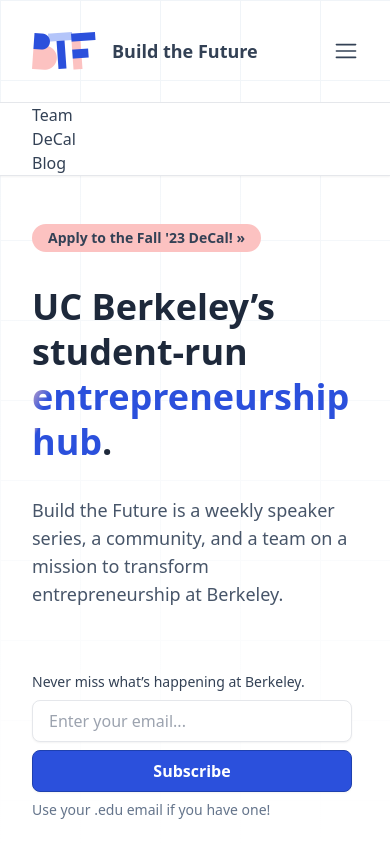
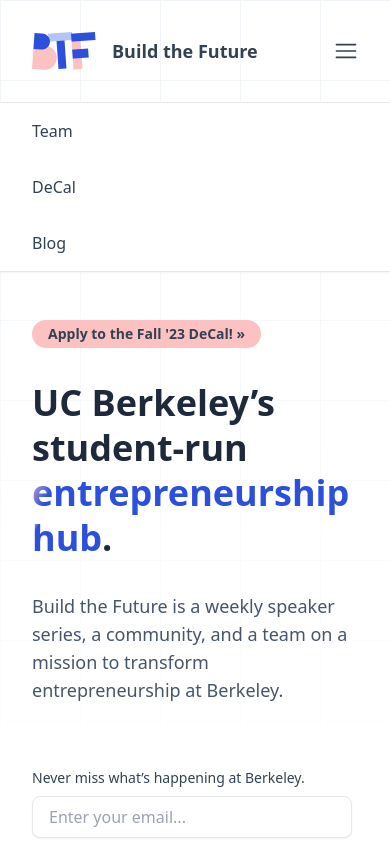
Before and after one commit to btfcal/website, a Next.js app: page / in a window 390 px wide. Both pictures are taken after a click on the label 346 px from the left and 51 px from the top of the page. Shown: the top 844 px of the page. Built offline with nearby package versions, Linux system fonts and the light colour scheme.

Commit message:
Fix navbar on mobile

```diff
--- a/components/navbar.tsx
+++ b/components/navbar.tsx
@@ -27,7 +27,7 @@
 					<li key={link}>
 						<a
 							className={clsx(
-								"rounded-lg px-8 py-4 transition-colors hover:text-primary md:px-4 md:py-2",
+								"block px-8 py-4 transition-colors hover:text-primary md:rounded-lg md:px-4 md:py-2",
 								pathname === link ? "bg-slate-100 font-bold" : "",
 							)}
 							href={link}
```
